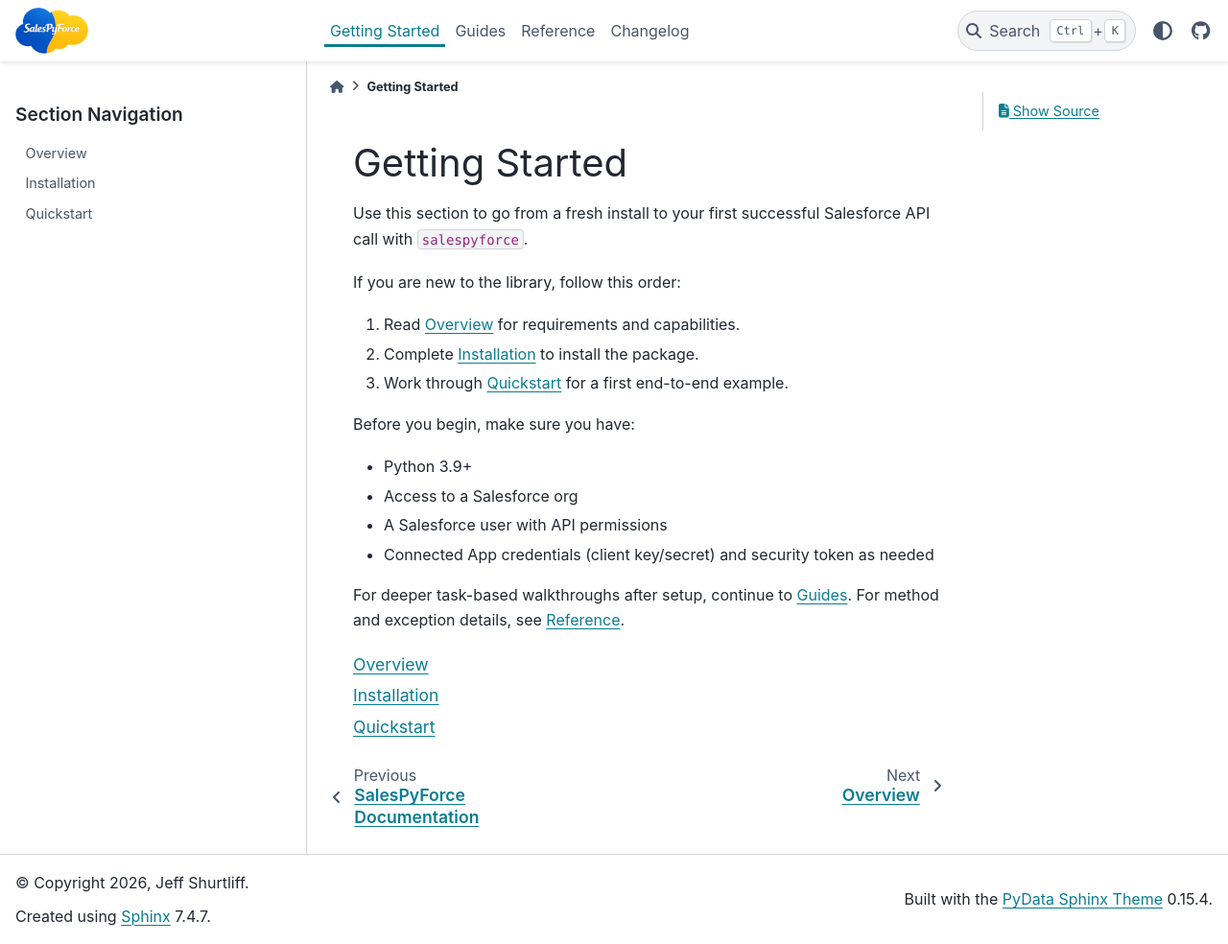
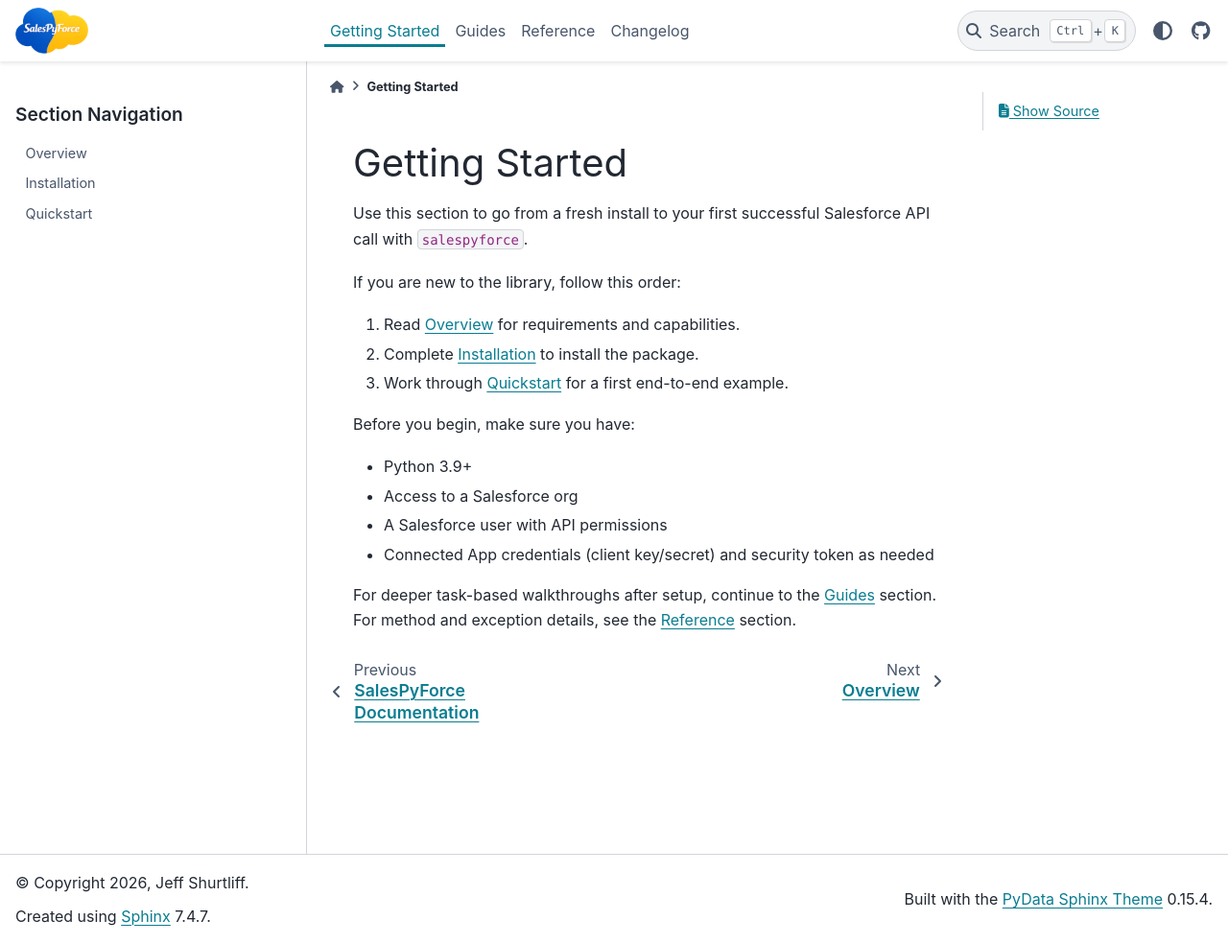
Before and after one commit to jeffshurtliff/salespyforce, a Sphinx documentation site: the page built from docs/getting-started/index.rst, in a window 1280 px wide and 984 px high. Shown: the whole window at 96% size. Built offline with Sphinx 7.4.7 and the PyData theme 0.15.4, drawn with Linux system fonts in a browser that asks for light colours.

Commit message:
Updated docs/getting-started/index.rst with some minor tweaks and to hide the toctree

```diff
--- a/docs/getting-started/index.rst
+++ b/docs/getting-started/index.rst
@@ -17,11 +17,12 @@
 - A Salesforce user with API permissions
 - Connected App credentials (client key/secret) and security token as needed
 
-For deeper task-based walkthroughs after setup, continue to :doc:`../guides/index`.
-For method and exception details, see :doc:`../reference/index`.
+For deeper task-based walkthroughs after setup, continue to the :doc:`../guides/index` section.
+For method and exception details, see the :doc:`../reference/index` section.
 
 .. toctree::
    :maxdepth: 1
+   :hidden:
 
    overview
    installation
```
